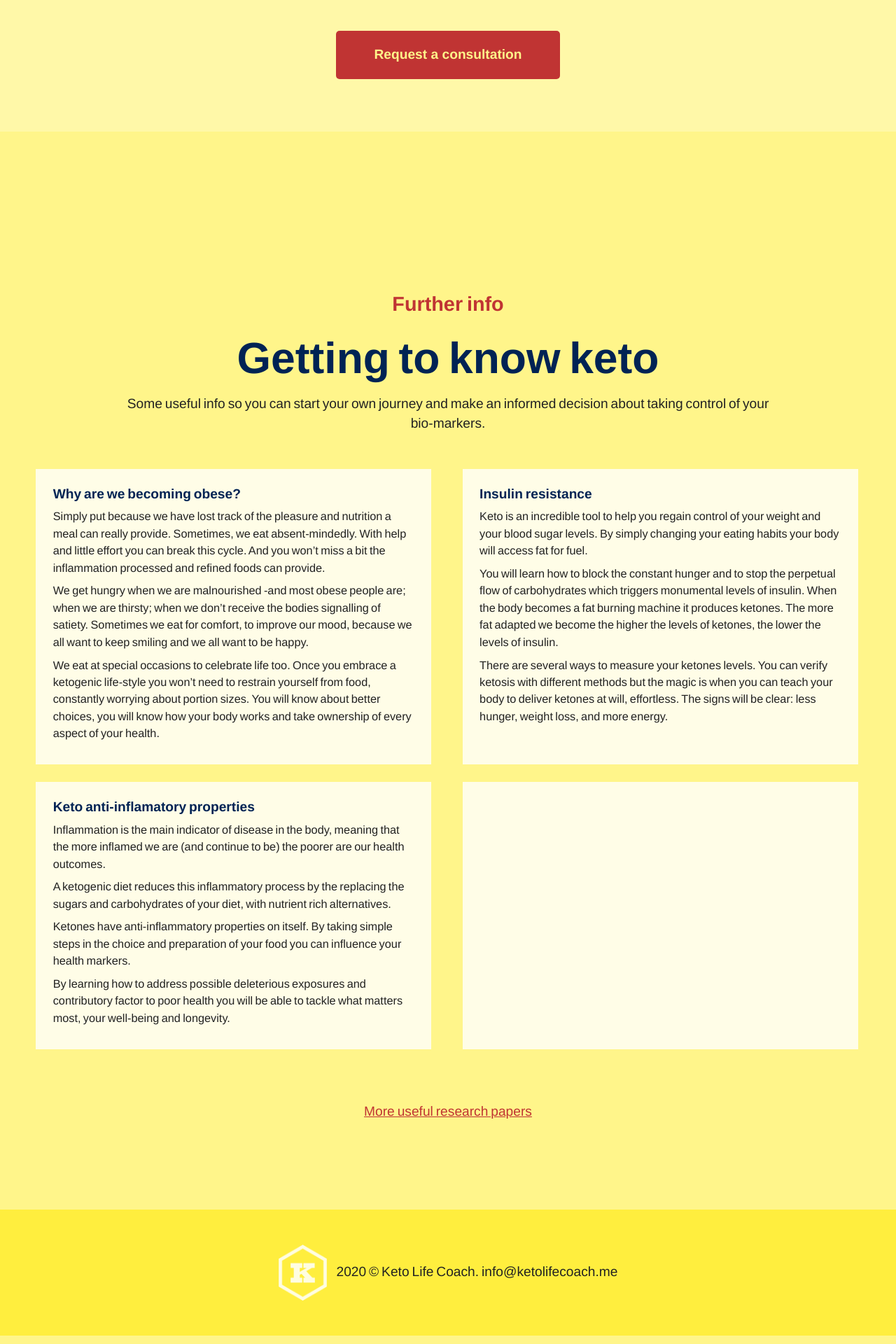
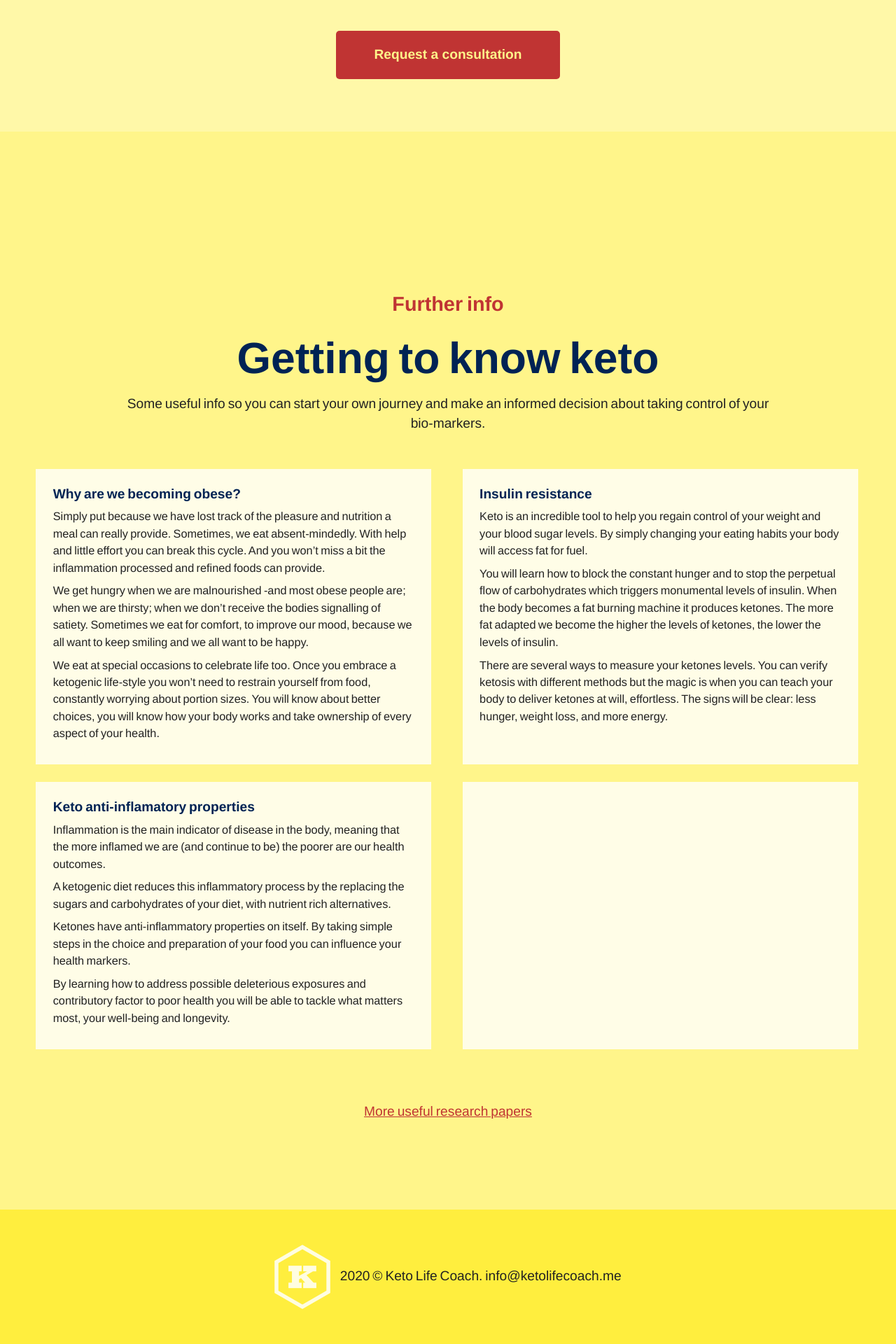
Before and after one commit to martincf/ketolifecoach, a Jekyll site: the page built from index.md, in a window 1280 px wide. Shown: the part 4222-6142 px from the top of the page at 70% size. Built offline with Jekyll 4.4.1, drawn with Linux system fonts in a browser that asks for light colours; some web fonts are replaced.

Commit message:
Footer logo fix?

```diff
--- a/_includes/footer.html
+++ b/_includes/footer.html
@@ -1,7 +1,8 @@
 <footer class="site-footer">
   <p>
     <img src="{{ p.url | prepend: site.baseurl }}/assets/images/logo-k-notype-transparent.png" alt="Keto Life Coach logo" class="site-footer--logo" />
-    {{ 'now' | date: "%Y" }} &copy; Keto Life Coach. <a href="mailto:info@ketolifecoach.me">info@ketolifecoach.me</a></p>
+    {{ 'now' | date: "%Y" }} &copy; Keto Life Coach. <a href="mailto:info@ketolifecoach.me">info@ketolifecoach.me</a>
+  </p>
 </footer>
 </body>
 </html>
--- a/_sass/_footer.scss
+++ b/_sass/_footer.scss
@@ -6,7 +6,7 @@
   background-color: darken($brandcolor3, 15%);
 }
 .site-footer--logo {
-  max-height: 80px;
+  max-width: 80px;
   vertical-align: middle;
   display: inline-block;
   margin: 0 .5em 0 0;
```
Also changed, not shown: 4 other files.
